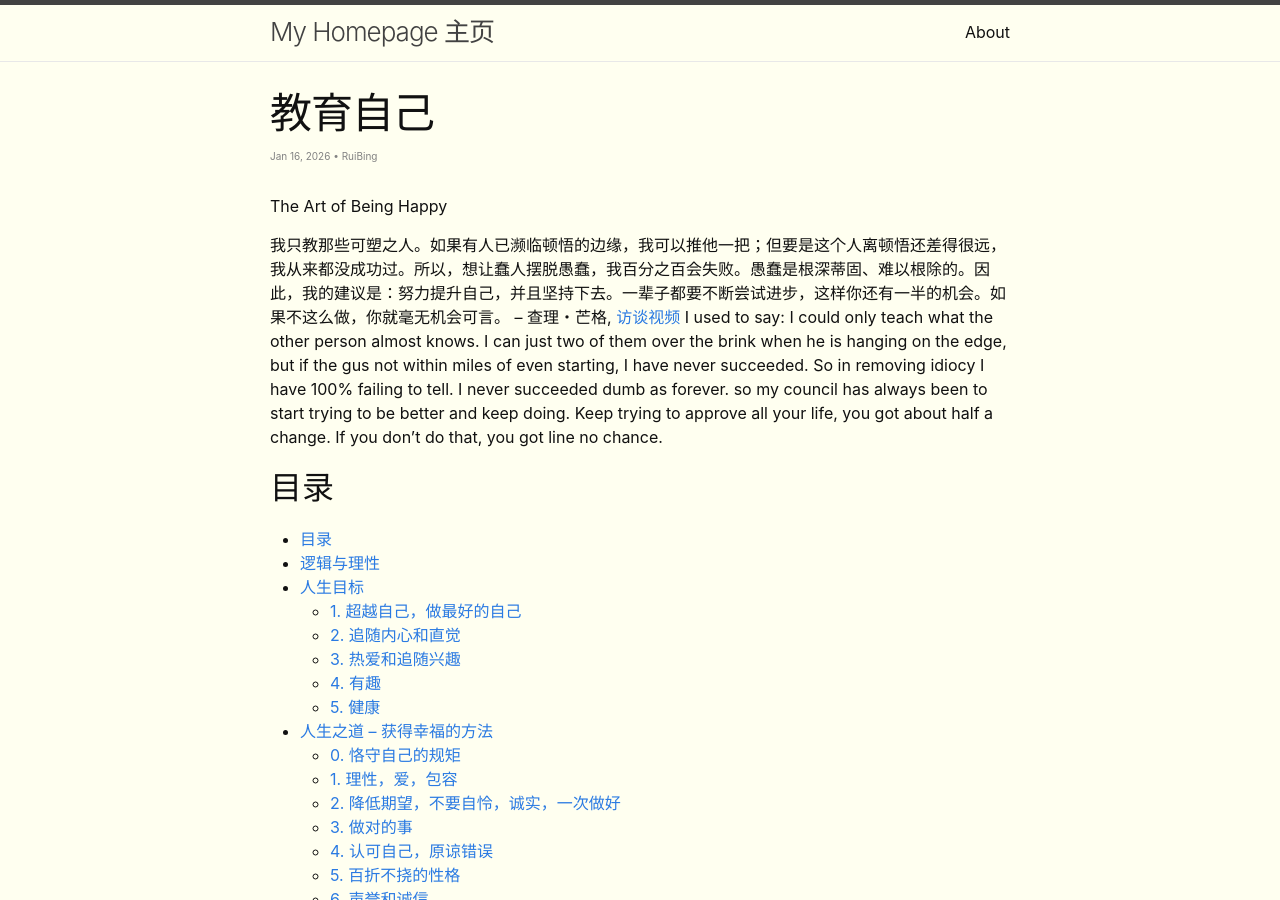
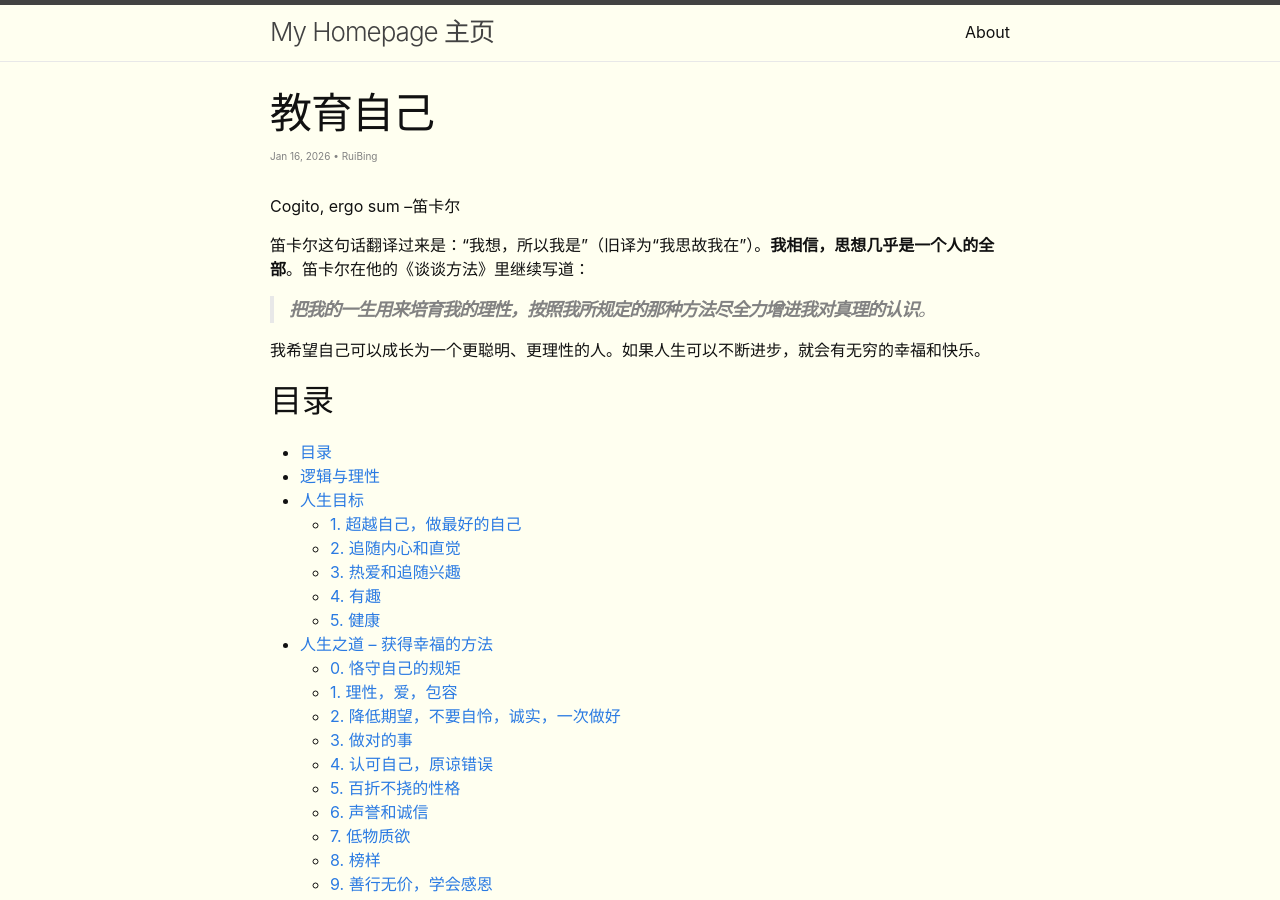
Before and after one commit to crb912/crb912.github.io, a Jekyll site: the page built from _posts/2026-01-16-Self-education.md, in a window 1280 px wide and 900 px high. Built offline with Jekyll 4.4.1, drawn with Linux system fonts in a browser that asks for light colours; some of the changed text lies outside the part shown.

Commit message:
self-education

```diff
--- a/_posts/2026-01-16-Self-education.md
+++ b/_posts/2026-01-16-Self-education.md
@@ -7,10 +7,13 @@ category: life
 top: true
 ---
 
-The Art of Being Happy
+Cogito, ergo sum --笛卡尔
 
-我只教那些可塑之人。如果有人已濒临顿悟的边缘，我可以推他一把；但要是这个人离顿悟还差得很远，我从来都没成功过。所以，想让蠢人摆脱愚蠢，我百分之百会失败。愚蠢是根深蒂固、难以根除的。因此，我的建议是：努力提升自己，并且坚持下去。一辈子都要不断尝试进步，这样你还有一半的机会。如果不这么做，你就毫无机会可言。 -- 查理・芒格, [访谈视频](https://v.douyin.com/qpRpnFfJb-A)
-I used to say: I could only teach what the other person almost knows. I can just two of them over the brink when he is hanging on the edge, but if the gus not within miles of even starting, I have never succeeded. So in removing idiocy I have 100% failing to tell. I never succeeded dumb as forever. so my council has always been to start trying to be better and keep doing. Keep trying to approve all your life, you got about half a change. If you don't do that, you got line no chance.
+笛卡尔这句话翻译过来是：“我想，所以我是”（旧译为“我思故我在”）。**我相信，思想几乎是一个人的全部**。笛卡尔在他的《谈谈方法》里继续写道：
+
+> **把我的一生用来培育我的理性，按照我所规定的那种方法尽全力增进我对真理的认识**。
+
+我希望自己可以成长为一个更聪明、更理性的人。如果人生可以不断进步，就会有无穷的幸福和快乐。
 
 ##  目录
 *
@@ -96,6 +100,9 @@ If you live each day as if it was your last, someday you'll most certainly be ri
 我觉得我大部分时间在自我修炼，顺便创造财富。我不抽烟，不喝酒，不喜欢汽车，也不打什么高尔夫球，游戏也不玩。我喜欢干两件事：一个是发呆，一个是学习。我的发呆并不是不想东西，我的发呆是以发呆的神态想东西。想各种有意思的东西，想各种可能性，想各种情况的极端条件。在极端条件下的结果，想各种组合。我觉得想象力也是扩展人的生命，扩展人的视野的一种方式。-- 张一鸣谈爱好
 
 第一，一个人要了解自己的能力跟兴趣所在。第二，要看清楚这个能力跟兴趣大的方向里面有很多小枝干，这里以后哪些是整个世界未来二十年要发展的，走到这个里面去。-- 杨振宁
+
+我只教那些可塑之人。如果有人已濒临顿悟的边缘，我可以推他一把；但要是这个人离顿悟还差得很远，我从来都没成功过。所以，想让蠢人摆脱愚蠢，我百分之百会失败。愚蠢是根深蒂固、难以根除的。因此，我的建议是：努力提升自己，并且坚持下去。一辈子都要不断尝试进步，这样你还有一半的机会。如果不这么做，你就毫无机会可言。 -- 查理・芒格, [访谈视频](https://v.douyin.com/qpRpnFfJb-A)
+I used to say: I could only teach what the other person almost knows. I can just two of them over the brink when he is hanging on the edge, but if the gus not within miles of even starting, I have never succeeded. So in removing idiocy I have 100% failing to tell. I never succeeded dumb as forever. so my council has always been to start trying to be better and keep doing. Keep trying to approve all your life, you got about half a change. If you don't do that, you got line no chance.
 
 ---
 
```
Also changed, not shown: other parts of _posts/2026-01-16-Self-education.md (+1 -0 lines).
